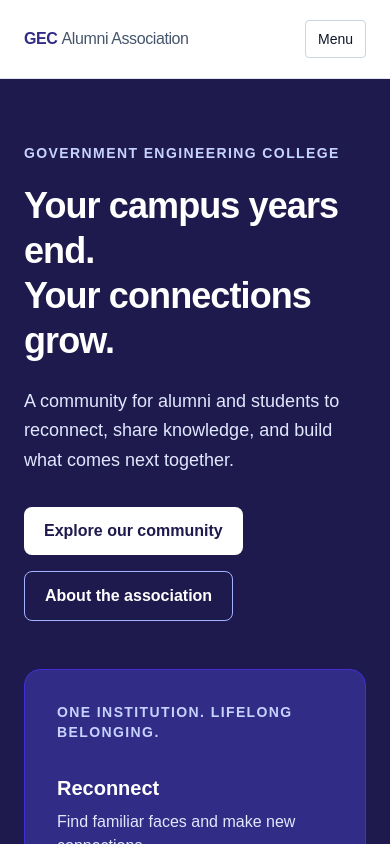
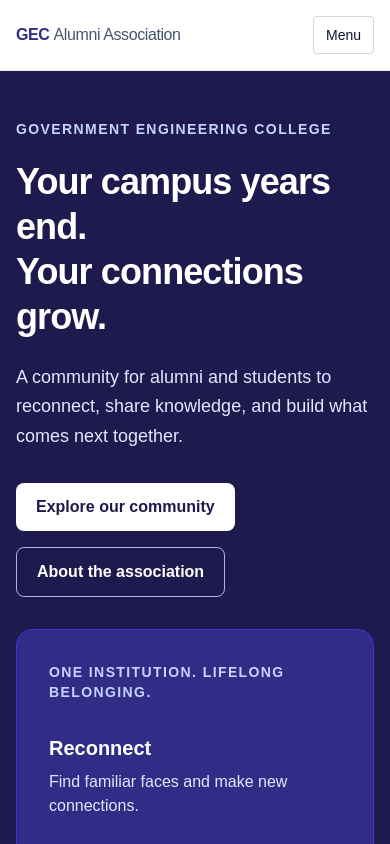
Before and after one commit to Aniruddhadwivedi07/Alumni-Association-platform-for-the-University-Institute., a React (Vite) app in the folder client/: page / in a window 390 px wide. Shown: the top 844 px of the page. Built offline with nearby package versions, Linux system fonts and the light colour scheme; no server answers.

Commit message:
improve responsive layouts

```diff
--- a/client/src/components/Navbar.jsx
+++ b/client/src/components/Navbar.jsx
@@ -17,10 +17,10 @@ export default function Navbar() {
 
   return (
     <header className="border-b border-slate-200 bg-white">
-      <nav aria-label="Main navigation" className="mx-auto flex max-w-6xl flex-wrap items-center justify-between gap-4 px-6 py-5">
-        <Link to="/" onClick={close} className="font-bold tracking-tight text-indigo-900">GEC <span className="font-normal text-slate-600">Alumni Association</span></Link>
+      <nav aria-label="Main navigation" className="mx-auto flex w-full max-w-6xl flex-wrap items-center justify-between gap-3 px-4 py-4 sm:gap-4 sm:px-6 sm:py-5">
+        <Link to="/" onClick={close} className="min-w-0 font-bold tracking-tight text-indigo-900">GEC <span className="font-normal text-slate-600">Alumni Association</span></Link>
         <button type="button" aria-expanded={open} aria-controls="navigation-links" onClick={() => setOpen(!open)} className="rounded border border-slate-300 px-3 py-2 text-sm md:hidden">{open ? 'Close menu' : 'Menu'}</button>
-        <div id="navigation-links" className={`${open ? 'flex' : 'hidden'} w-full flex-col gap-2 md:flex md:w-auto md:flex-row md:items-center`}>
+        <div id="navigation-links" className={`${open ? 'flex' : 'hidden'} w-full min-w-0 flex-col gap-1 md:flex md:w-auto md:flex-row md:flex-wrap md:items-center md:justify-end md:gap-1`}>
           <NavLink to="/" end onClick={close} className={linkClass}>Home</NavLink>
           <NavLink to="/about" onClick={close} className={linkClass}>About</NavLink>
           <NavLink to="/alumni-association" onClick={close} className={linkClass}>Association</NavLink>
--- a/client/src/components/admin/AdminTable.jsx
+++ b/client/src/components/admin/AdminTable.jsx
@@ -1,7 +1,7 @@
 export function AdminTable({ columns, data = [], emptyMessage = 'No records found.' }) {
   return (
-    <div className="overflow-x-auto rounded-xl border border-slate-200 bg-white">
-      <table className="min-w-full divide-y divide-slate-200 text-left text-sm">
+    <div className="w-full overflow-x-auto rounded-xl border border-slate-200 bg-white">
+      <table className="min-w-[640px] divide-y divide-slate-200 text-left text-sm">
         <thead className="bg-slate-50 text-xs font-semibold uppercase tracking-wider text-slate-600">
           <tr>
             {columns.map((col, idx) => (
--- a/client/src/index.css
+++ b/client/src/index.css
@@ -1,4 +1,14 @@
 @import "tailwindcss";
+
+*,
+*::before,
+*::after {
+  box-sizing: border-box;
+}
+
+html {
+  overflow-x: hidden;
+}
 
 body {
   margin: 0;
@@ -8,6 +18,23 @@ body {
   background: #f8fafc;
 }
 
+img,
+svg,
+video {
+  max-width: 100%;
+}
+
+button,
+input,
+select,
+textarea {
+  max-width: 100%;
+}
+
+table {
+  max-width: 100%;
+}
+
 a:focus-visible, button:focus-visible {
   outline: 3px solid #4f46e5;
   outline-offset: 4px;
--- a/client/src/pages/Home.jsx
+++ b/client/src/pages/Home.jsx
@@ -12,7 +12,7 @@ export default function Home() {
   return (
     <>
       <section className="bg-indigo-950 text-white">
-        <div className="mx-auto grid max-w-6xl gap-12 px-6 py-16 md:grid-cols-2 md:items-center md:py-24">
+        <div className="mx-auto grid max-w-6xl gap-8 px-4 py-12 sm:px-6 sm:py-16 md:grid-cols-2 md:items-center md:gap-12 md:py-24">
           <div>
             <p className="text-sm font-semibold uppercase tracking-widest text-indigo-200">Government Engineering College</p>
             <h1 className="mt-5 text-4xl font-bold leading-tight tracking-tight sm:text-5xl">Your campus years end.<br />Your connections grow.</h1>
```
